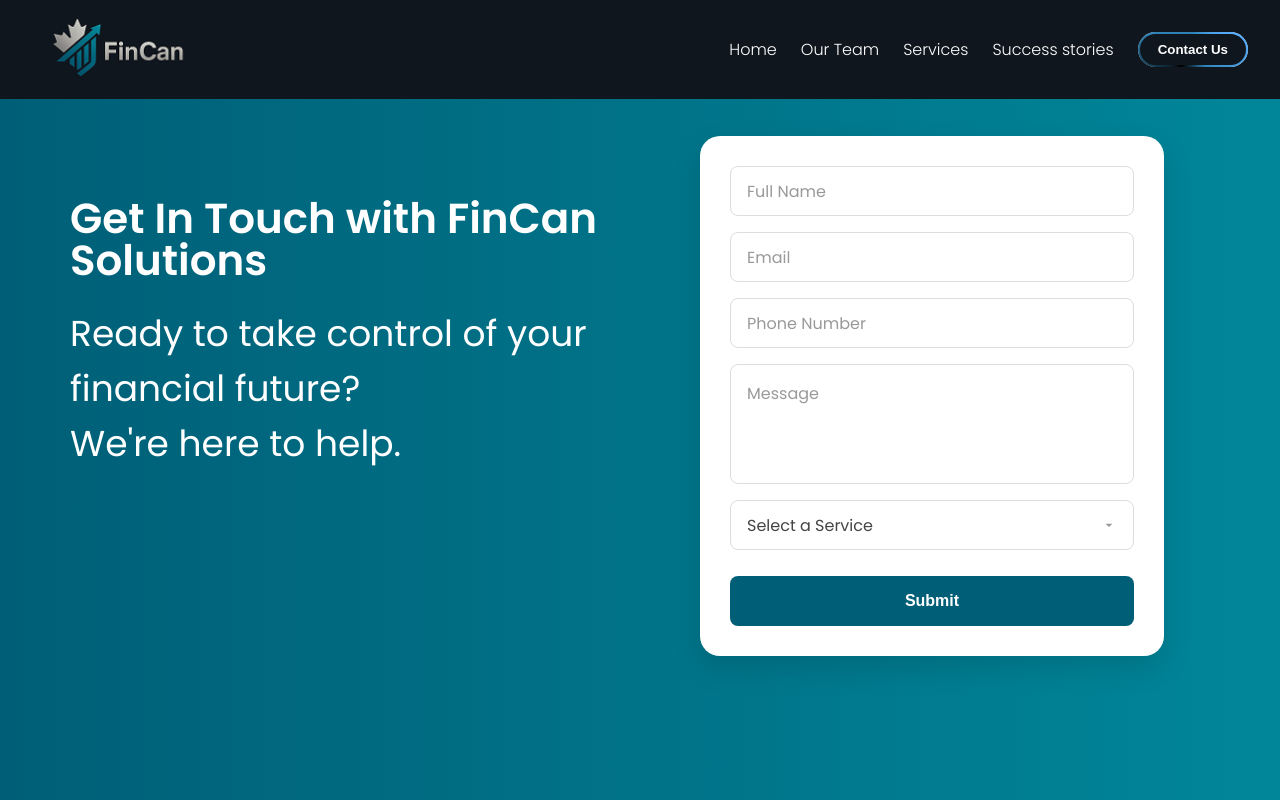
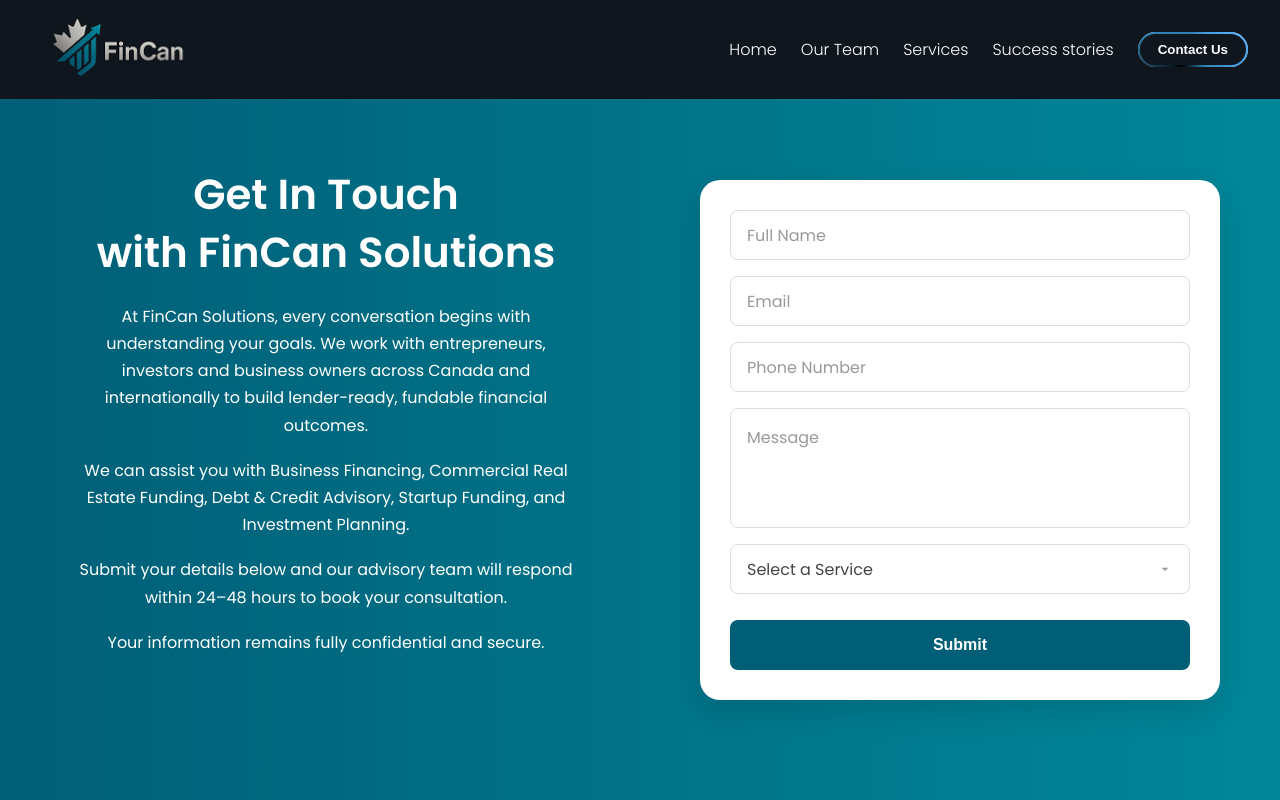
Before and after one commit to teeps-heisenberg/fincan-fe, a React (Vite) app: page /contactus in a window 1280 px wide. Built offline with nearby package versions, Linux system fonts and the light colour scheme; a web font is replaced by a local one.

Commit message:
good code in sha Allah

```diff
--- a/src/components/Footer/style.scss
+++ b/src/components/Footer/style.scss
@@ -1,13 +1,13 @@
 .consultancy-wrapper {
   display: flex;
-  gap: 40px;
+  gap: 118px; // increased spacing between form and text in web view
   flex-wrap: wrap; // ensures responsiveness
   color: #222;
   font-family: sans-serif;
   background: linear-gradient(90deg, #005F77 0%, #018699 100%);
   padding: 150px 20px 20px 90px; // original spacing
   position: relative;
-  margin-top: -100px; // original overlap
+  margin-top: -140px; // original overlap
 //   width: ;
 
   // Mobile responsive
@@ -231,7 +231,8 @@
     display: flex;
     flex-direction: column;
     gap: 24px;
-    justify-content: center;
+    align-items: flex-start; // Align form with heading at top
+    padding-top: 0; // Start from same position as heading
 
     // Mobile responsive
     @media (max-width: 768px) {
--- a/src/screens/About/index.tsx
+++ b/src/screens/About/index.tsx
@@ -26,7 +26,7 @@
 import bullet from "../../assets/bullet.png";
 import { Group } from "../Homepage/sections/Group";
 import Footer from "../../components/Footer";
-import objects from "../../assets/objects.svg";
+import objects from "../../assets/OBJECTS.png";
 import bg from "../../assets/common/circle-bg.png";
 import { Oval } from "react-loader-spinner";
 import { toast } from "react-toastify";
--- a/src/screens/ContactUS/index.tsx
+++ b/src/screens/ContactUS/index.tsx
@@ -111,18 +111,44 @@
       <section className="contact-section">
         {/* Mobile: Title at top */}
         <div className="mobile-title">
-          <h2>Contact us For the Consultancy</h2>
-          <p>Lorem Ipsum is simply dummy text the printing and typese Lorem Ipsum has been the industry's standard dummy text ever</p>
+          <h2>Contact us For Expert Financial Advisory</h2>
+          <div className="info-description">
+            <p>
+              At FinCan Solutions, every conversation begins with understanding your goals. We work with entrepreneurs, investors and business owners across Canada and internationally to build lender-ready, fundable financial outcomes.
+            </p>
+            <p>
+              We can assist you with Business Financing, Commercial Real Estate Funding, Debt & Credit Advisory, Startup Funding, and Investment Planning.
+            </p>
+            <p>
+              Submit your details below and our advisory team will respond within 24–48 hours to book your consultation.
+            </p>
+            <p>
+              Your information remains fully confidential and secure.
+            </p>
+          </div>
         </div>
 
         {/* ------- LEFT INFO (Desktop) --------- */}
         <div className="contact-info">
-          <h2 className="info-title">Get In Touch with FinCan Solutions</h2>
-          <h4 className="info-subtitle">
-            Ready to take control of your financial future?
-            <br /> We're here to help.
-          </h4>
-          {/* Address removed from desktop view */}
+          <h2 className="info-title">
+            Get In Touch
+            <br />
+            <span className="info-title-fincan">with FinCan Solutions</span>
+          </h2>
+          <div className="info-description">
+            <p>
+              At FinCan Solutions, every conversation begins with understanding your goals. We work with entrepreneurs, investors and business owners across Canada and internationally to build lender-ready, fundable financial outcomes.
+            </p>
+            <p>
+              We can assist you with Business Financing, Commercial Real Estate Funding, Debt & Credit Advisory, Startup Funding, and Investment Planning.
+            </p>
+            <p>
+              Submit your details below and our advisory team will respond within 24–48 hours to book your consultation.
+            </p>
+            <p>
+              Your information remains fully confidential and secure.
+            </p>
+          </div>
         </div>
 
         {/* ------- RIGHT FORM -------- */}
--- a/src/screens/ContactUS/style.scss
+++ b/src/screens/ContactUS/style.scss
@@ -10,11 +10,11 @@
 .contact-section {
   display: flex;
   gap: 60px;
-  padding: 120px 60px 200px; // Reduced top padding for better positioning
+  padding: 120px 60px 80px; // Reduced bottom padding so footer starts immediately
   background: linear-gradient(90deg, #005f77 0%, #018699 100%);
   position: relative;
   overflow: visible;
-  min-height: 120vh; // Increased height to cover contact form completely
+  min-height: auto; // Remove fixed height so section ends naturally
   align-items: flex-start; // top align columns so form and text start together
 
   // Mobile responsive
@@ -29,9 +29,9 @@
   .contact-info {
     color: #ffffff;
     padding: 50px 0 0 10px;
-    width: 50%;
+    width: 45%; // reduced width to make room for form on right
     order: 0; // text on the left
-    margin-top: 28px; // lower the text slightly
+    margin-top: 0; // remove top margin to align with form
 
     .info-title {
       font-weight: 700;
@@ -39,9 +39,35 @@
       font-family: "Poppins";
       font-weight: 600;
       font-size: 42px;
-      line-height: 100%;
+      line-height: 120%;
       letter-spacing: 0%;
-      text-align: left;
+      text-align: center; // center aligned
+    }
+
+    .info-title-fincan {
+      display: block;
+      margin-top: 8px;
+    }
+
+    .info-description {
+      margin-top: 24px;
+      max-width: 100%;
+      text-align: center; // center align with second heading
+
+      p {
+        font-family: "Poppins";
+        font-weight: 400;
+        font-size: 16px;
+        line-height: 1.7;
+        color: #ffffff;
+        margin-bottom: 18px;
+        text-align: center; // center aligned with "with FinCan Solutions"
+        max-width: 100%;
+
+        &:last-child {
+          margin-bottom: 0;
+        }
+      }
     }
 
     .info-subtitle {
@@ -67,6 +93,18 @@
         font-size: 24px;
         line-height: 32px;
         margin-bottom: 12px;
+        text-align: center; // center on mobile too
+      }
+
+      .info-description {
+        margin-top: 16px;
+
+        p {
+          font-size: 14px;
+          line-height: 1.5;
+          text-align: justify;
+          margin-bottom: 12px;
+        }
       }
 
       .info-subtitle {
@@ -136,8 +174,8 @@
 
   /* ---------- RIGHT  FORM ------------ */
   .contact-form {
-    width: 40%;
-    max-width: 480px;
+    width: 45%;
+    max-width: 520px;
     height: auto;
     background: #ffffff;
     border-radius: 20px;
@@ -148,11 +186,14 @@
     gap: 16px;
     /* align within flex flow, not absolute */
     position: relative;
+    margin-left: auto; // push form more to the right
     right: auto;
     top: auto;
     transform: none;
     order: 1;
-    margin: 16px 0 30px;
+    margin-top: 60px; // move form down to align with second heading
+    margin-bottom: 30px;
+    align-self: flex-start; // align form to start with heading
 
     // Mobile responsive
     @media (max-width: 768px) {
@@ -606,7 +647,7 @@
         font-size: 22px;
         line-height: 30px;
         color: #000000;
-        margin-bottom: 12px;
+        margin-bottom: 16px;
 
         // "Consultancy" in blue
         &::after {
@@ -614,13 +655,23 @@
         }
       }
 
-      p {
-        font-family: "Poppins";
-        font-weight: 400;
-        font-size: 13px;
-        line-height: 20px;
-        color: #666666;
-        margin: 0;
+      .info-description {
+        margin-top: 0;
+
+        p {
+          font-family: "Poppins";
+          font-weight: 400;
+          font-size: 14px;
+          line-height: 1.6;
+          color: #000000;
+          margin-bottom: 12px;
+          text-align: justify;
+          text-justify: inter-word;
+
+          &:last-child {
+            margin-bottom: 0;
+          }
+        }
       }
     }
 
--- a/src/screens/Home/sections/OurTeam/style.scss
+++ b/src/screens/Home/sections/OurTeam/style.scss
@@ -175,13 +175,14 @@
         font-size: 12px;
         margin: 0;
         position: absolute; // Position opposite to heading
-        top: 100px; // lower to align with "Fincan Inc." baseline
+        top: 130px; // Aligned with "Fincan Inc." baseline (20px label + 40px line1 + 40px line2 + ~30px to Fincan Inc baseline)
         right: 0;
+        align-self: flex-end; // Align to bottom
       }
 
       // Extra small devices fine-tune
       @media (max-width: 480px) {
-        top: 108px;
+        top: 135px; // Slightly adjusted for smaller screens
       }
 
       // &:hover {
--- a/src/screens/Home/style.scss
+++ b/src/screens/Home/style.scss
@@ -19,7 +19,7 @@
 
   // Mobile responsive
   @media (max-width: 768px) {
-    padding-top: 60px; // Smaller header height on mobile
+    padding-top: 5px; // Very minimal gap - almost no gap
   }
 }
 
@@ -30,7 +30,9 @@
     margin-top: 0; // Remove negative margin for desktop too
     border-radius: 0; // Remove rounded corners for desktop too
     background-color: transparent; // Remove white background for desktop too
-    overflow: visible; // Allow curved sections to overlap
+    overflow: visible;
+
+    // Allow curved sections to overlap
 
     // Mobile responsive
     @media (max-width: 768px) {
--- a/src/screens/OurServices/style.scss
+++ b/src/screens/OurServices/style.scss
@@ -3,13 +3,11 @@
   /* Base color */
   background-color: #ffffff;
 
-  /* Layer 1 & 2: decorative circular images on left/top and right/bottom */
-  background-image:
-    url('../../assets/aboutUs/Group-bg.png'),
-    url('../../assets/aboutUs/Group-bg.png');
-  background-repeat: no-repeat, no-repeat;
-  background-position: left -10% top 10%, right -10% bottom 10%;
-  background-size: 720px auto, 720px auto;
+  /* Layer 1: decorative circular image on right/bottom only (left one removed) */
+  background-image: url('../../assets/aboutUs/Group-bg.png');
+  background-repeat: no-repeat;
+  background-position: right -10% bottom 10%;
+  background-size: 720px auto;
 
   /* Ensure it spans full viewport */
   min-height: 100vh;
@@ -17,8 +15,8 @@
 
 @media (max-width: 768px) {
   .our-services-page {
-    /* Dial back size/positions for mobile */
-    background-position: left -40% top -10%, right -40% bottom -10%;
-    background-size: 420px auto, 420px auto;
+    /* Dial back size/positions for mobile (left one removed) */
+    background-position: right -40% bottom -10%;
+    background-size: 420px auto;
   }
 }
```
Also changed, not shown: src/components/Footer/index.tsx (+4 -12 lines), src/screens/About/style.scss (+9 -7 lines), src/screens/Home/sections/SuccessStories/style.scss (+10 -4 lines), src/screens/Homepage/sections/CompleteSolution/style.scss (+15 -8 lines), src/screens/OurServices/sections/Hero/style.scss (+25 -8 lines).
